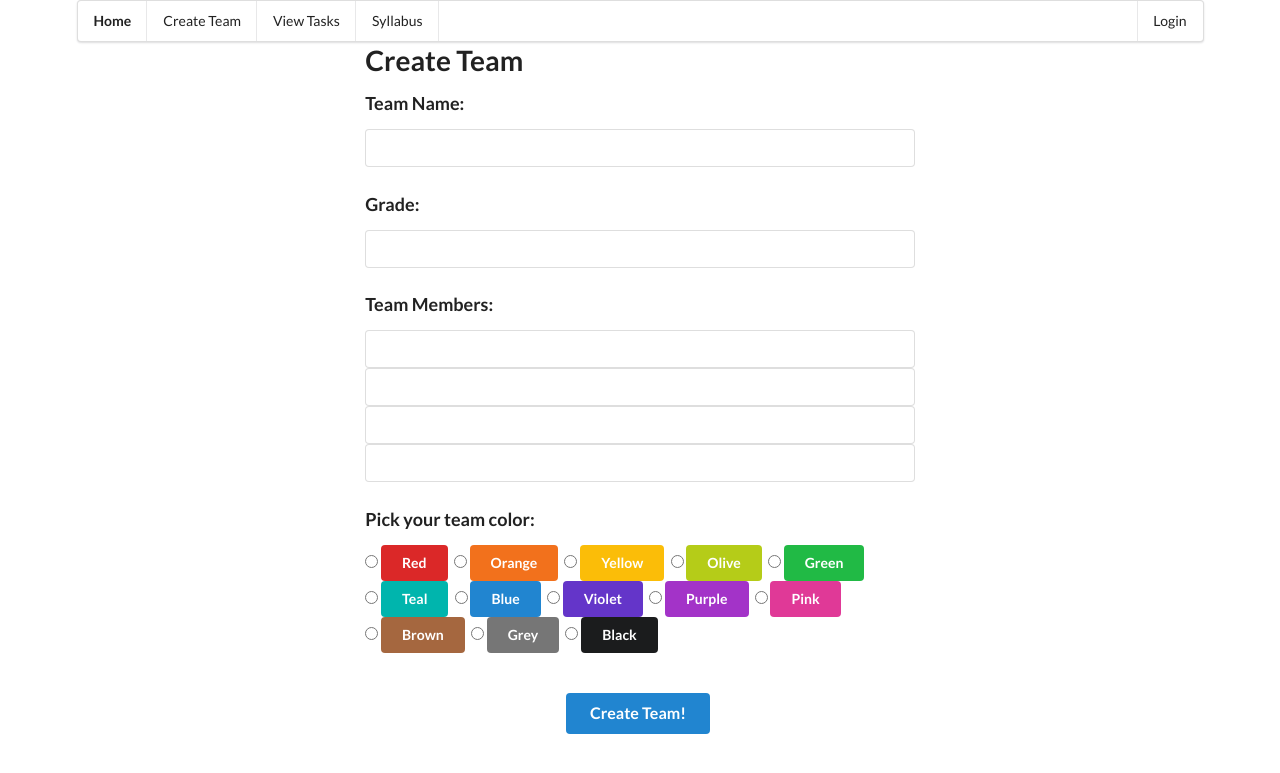
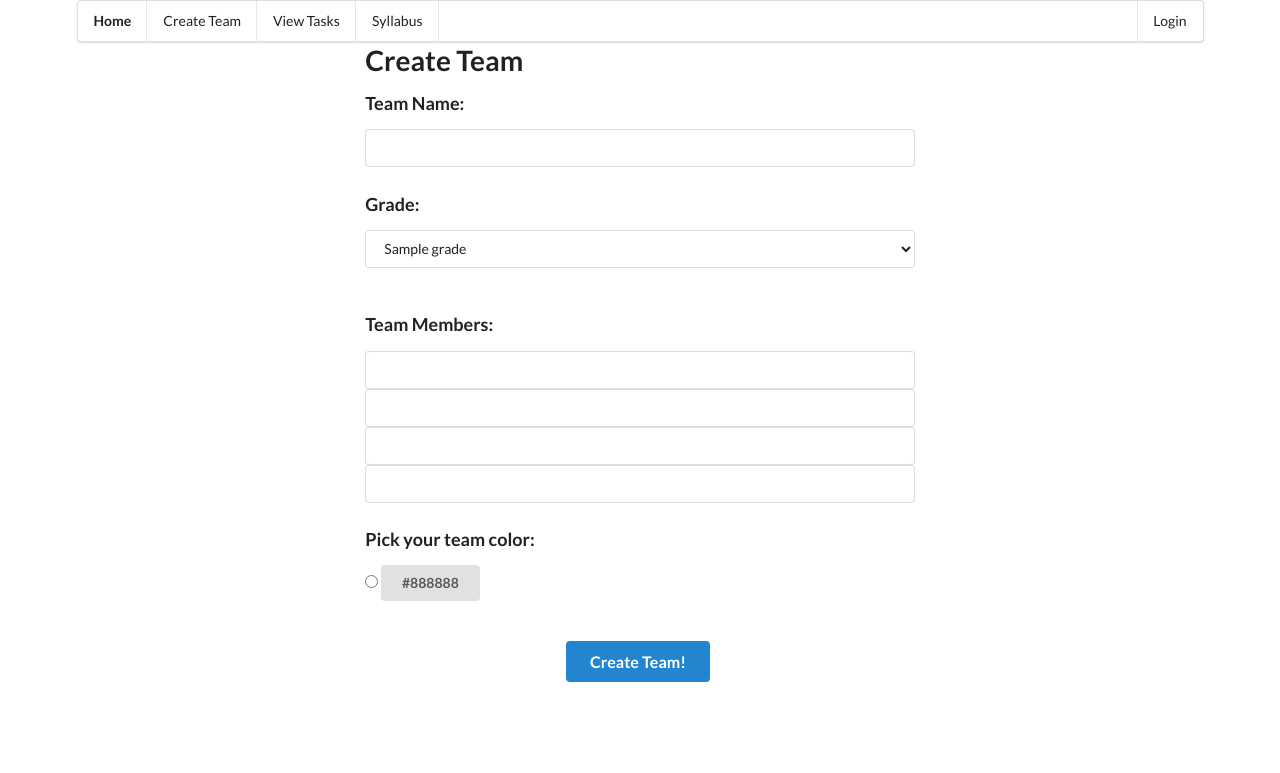
Before and after one commit to cameron-gagnon/progress_tracker, a Python web app: template app/templates/create_team.html in a window 1280 px wide. Shown: the top 773 px of the page. Run offline with Jinja, Linux system fonts and the light colour scheme; the template is opened without the code that fills it: most values are stand-ins (such as "Sample title", 1, 10 or a date in 2020); some libraries are stand-ins or nearby versions.

Commit message:
make grades a selected value, not user input

```diff
--- a/app/templates/create_team.html
+++ b/app/templates/create_team.html
@@ -7,7 +7,11 @@
         <input type="text" name="name">
         <br>
         <h3>Grade:</h3>
-        <input type="text" name="grade">
+        <select name="grade">
+            {% for grade in grades %}
+                <option value="{{ grade }}">{{ grade }}</option>
+            {% endfor %}
+        </select>
         <br>
 
         <h3>Team Members:</h3>
@@ -21,19 +25,12 @@
         <br>
 
         <h3>Pick your team color:</h3>
-        <input type="radio" name="color" id="red" value="red"> <label for="red" class="ui red button">Red</label>
-        <input type="radio" name="color" id="orange" value="orange"> <label for="orange" class="ui orange button">Orange</label>
-        <input type="radio" name="color" id="yellow" value="yellow"> <label for="yellow" class="ui yellow button">Yellow</label>
-        <input type="radio" name="color" id="olive" value="olive"> <label for="olive" class="ui olive button">Olive</label>
-        <input type="radio" name="color" id="green" value="green"> <label for="green" class="ui green button">Green</label><br>
-        <input type="radio" name="color" id="teal" value="teal"> <label for="teal" class="ui teal button">Teal</label>
-        <input type="radio" name="color" id="blue" value="blue"> <label for="blue" class="ui blue button">Blue</label>
-        <input type="radio" name="color" id="violet" value="violet"> <label for="violet" class="ui violet button">Violet</label>
-        <input type="radio" name="color" id="purple" value="purple"> <label for="purple" class="ui purple button">Purple</label>
-        <input type="radio" name="color" id="pink" value="pink"> <label for="pink" class="ui pink button">Pink</label><br>
-        <input type="radio" name="color" id="brown" value="brown"> <label for="brown" class="ui brown button">Brown</label>
-        <input type="radio" name="color" id="grey" value="grey"> <label for="grey" class="ui grey button">Grey</label>
-        <input type="radio" name="color" id="black" value="black"> <label for="black" class="ui black button">Black</label>
+        {% for color in colors %}
+            <input type="radio" name="color" id="{{ color }}" value="{{ color }}"> <label for="{{ color }}" class="ui {{ color }} button">{{ color.title() }}</label>
+            {% if loop.index % 5 == 0 %}
+                <br>
+            {% endif %}
+        {% endfor %}
         <br>
         <br>
         <br>
--- a/app/templates/team_overview.html
+++ b/app/templates/team_overview.html
@@ -4,8 +4,10 @@
 <div class="sixteen wide column">
 <div class="one wide row">
     <div></div>
-        <h1 class="ui center aligned header">{{ team.name }} Overview</h1>
-    <div></div>
+    <h1 class="ui center aligned header">{{ team.name }} Overview</h1>
+</div>
+<div class="one wide row">
+    <a href="{{ url_for('teams.edit_team_info', team_id=team.id) }}" class="ui button"> Edit Team Info</a>
 </div>
 {% endblock %}
 
```
Also changed, not shown: app/controllers/teams.py (+45 -2 lines).
